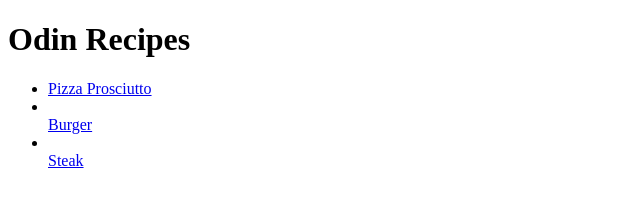
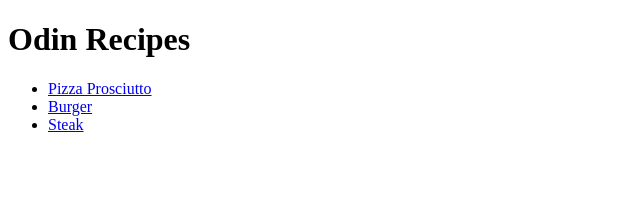
Before and after one commit to antonstanca/odin-recipes, a plain HTML site: page index.html in a window 1280 px wide. Shown: the whole page, without its empty margins (0-640 px from the left). Drawn offline with Linux system fonts and the light colour scheme.

Commit message:
Fix bug in index.html

```diff
--- a/index.html
+++ b/index.html
@@ -8,8 +8,8 @@
         <h1>Odin Recipes</h1>
         <ul>
             <li><a href="recipes/pizza-prosciutto.html">Pizza Prosciutto</a></li>
-            <li></li><a href="recipes/burger.html">Burger</a></li>
-            <li></li><a href="recipes/steak.html">Steak</a></li>
+            <li><a href="recipes/burger.html">Burger</a></li>
+            <li><a href="recipes/steak.html">Steak</a></li>
         </ul>
     </body>
 </html>
```
